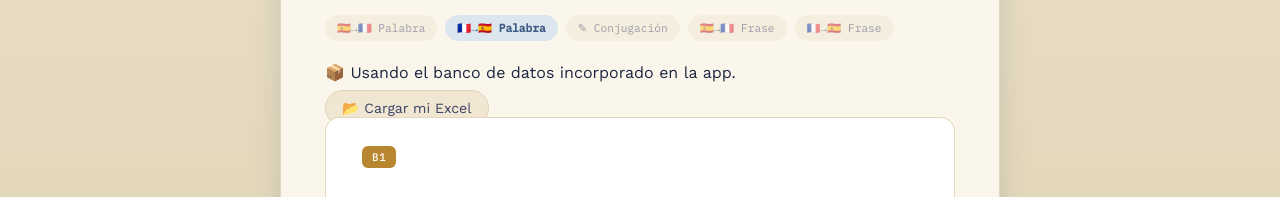
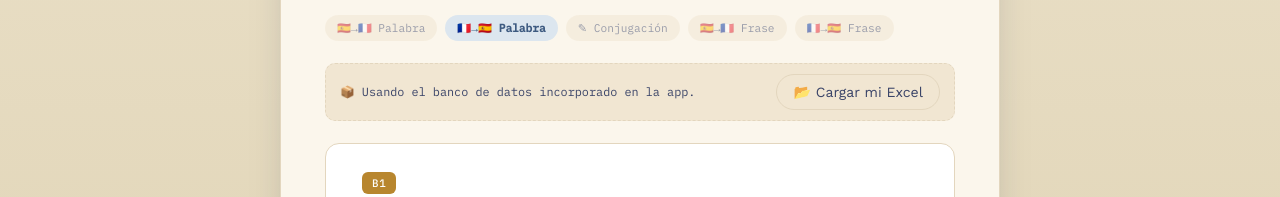
Before and after one commit to MiguelPalomoSantiago/francais, a plain HTML site: page index.html in a window 1280 px wide. Shown: the part 194-391 px from the top of the page. Drawn offline with nearby package versions, Linux system fonts and the light colour scheme.

Commit message:
style.css

```diff
--- a/style.css
+++ b/style.css
@@ -190,6 +190,42 @@ button {
   background: var(--blue-dim);
   color: var(--blue);
   font-weight: 600;
+}
+
+/* ============================================================
+   DATA SOURCE BAR (carga del Excel local)
+   ============================================================ */
+.data-source {
+  display: flex;
+  align-items: center;
+  justify-content: space-between;
+  gap: 12px;
+  flex-wrap: wrap;
+  background: var(--paper-dim);
+  border: 1px dashed var(--paper-line);
+  border-radius: 10px;
+  padding: 10px 14px;
+  margin-bottom: 22px;
+}
+
+.data-source-status {
+  margin: 0;
+  font-family: var(--font-mono);
+  font-size: 0.74rem;
+  color: var(--ink-soft);
+  line-height: 1.4;
+}
+
+.data-source-actions {
+  display: flex;
+  gap: 8px;
+  flex-wrap: wrap;
+}
+
+.file-label {
+  display: inline-flex;
+  align-items: center;
+  cursor: pointer;
 }
 
 /* ============================================================
```
